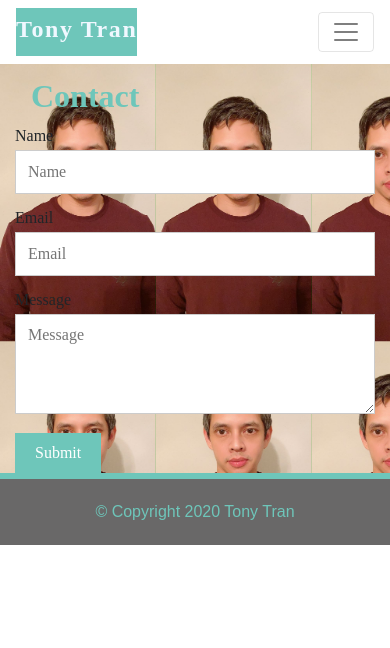
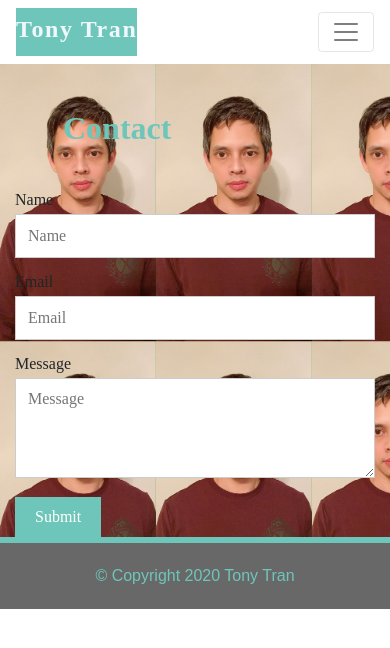
Before and after one commit to code-monkey713/boot-about-me, a plain HTML site: page contact.html in a window 390 px wide. Drawn offline with nearby package versions, Linux system fonts and the light colour scheme.

Commit message:
Updating style section of content with margin for responsive design.

```diff
--- a/style.css
+++ b/style.css
@@ -22,7 +22,8 @@ h2 {
 
 section {
   background: none;
-  padding: 1rem;
+  padding: 3rem;
+  margin-left: 20px;
 }
 
 .brand {
```
